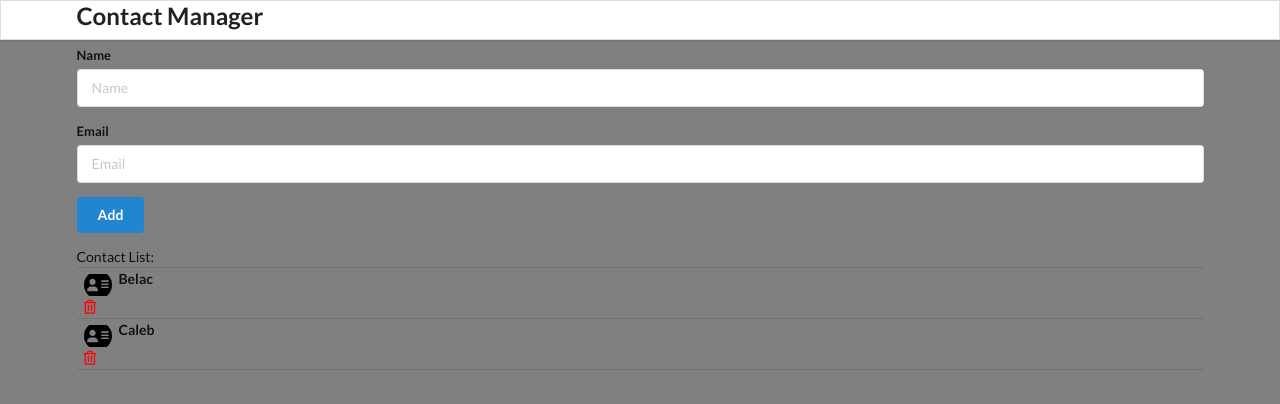
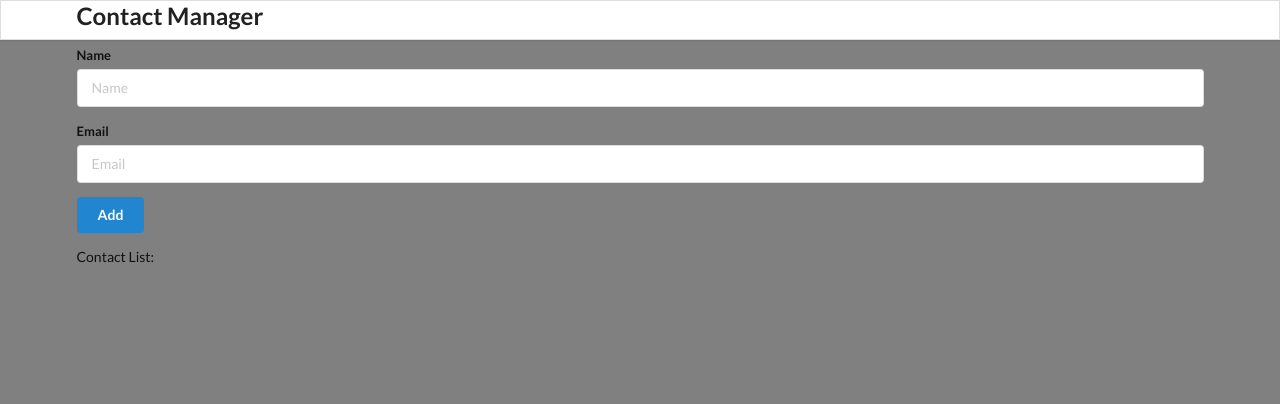
Before and after one commit to CalebCoughenour/contact-app, a React (Create React App) app: page / in a window 1280 px wide. Shown: the top 404 px of the page. Built offline with nearby package versions, Linux system fonts and the light colour scheme.

Commit message:
replace filled in array with use state

```diff
--- a/src/components/App.js
+++ b/src/components/App.js
@@ -1,4 +1,4 @@
-import React from 'react';
+import React, { useState } from 'react';
 import './App.css';
 import Header from './Header';
 import AddContact from './AddContact';
@@ -6,18 +6,7 @@ import ContactList from './ContactList';
 
 function App() {
 
-  const contacts = [
-    {
-      id: '1',
-      name: 'Belac',
-      emnail: 'belac@email.com'
-    },
-    {
-      id: '2',
-      name: 'Caleb',
-      emnail: 'caleb@email.com'
-    }
-  ]
+  const [contacts, setContacts] = useState([]);
 
   return (
     <div className='ui container'>
```
